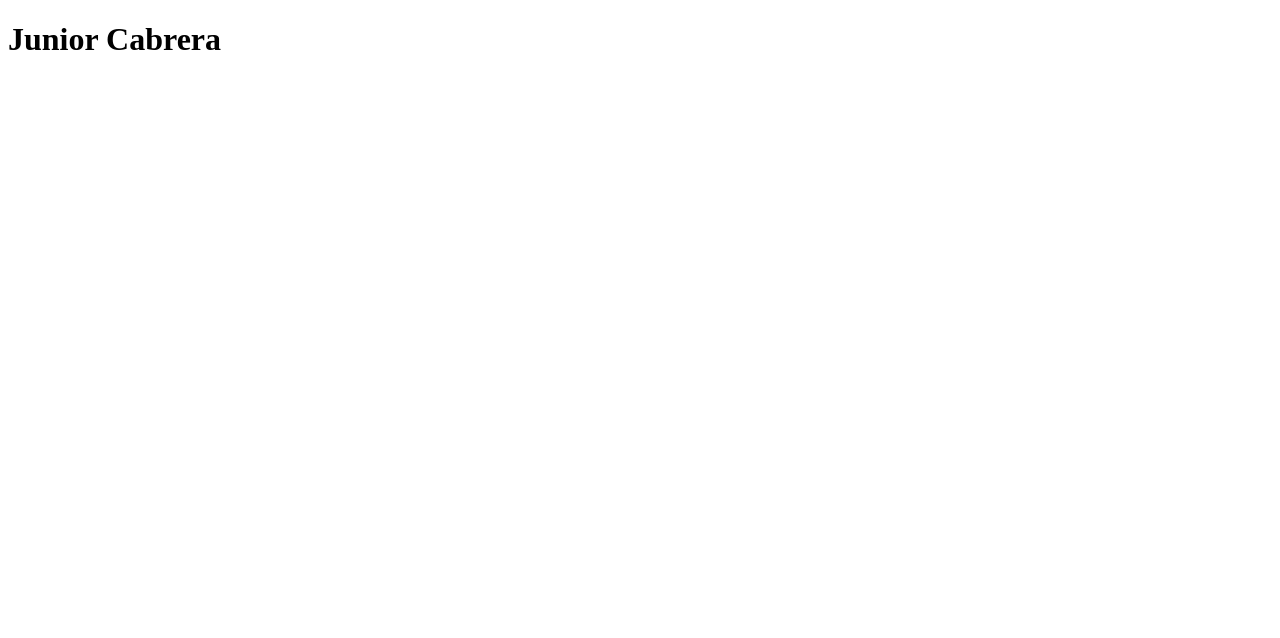
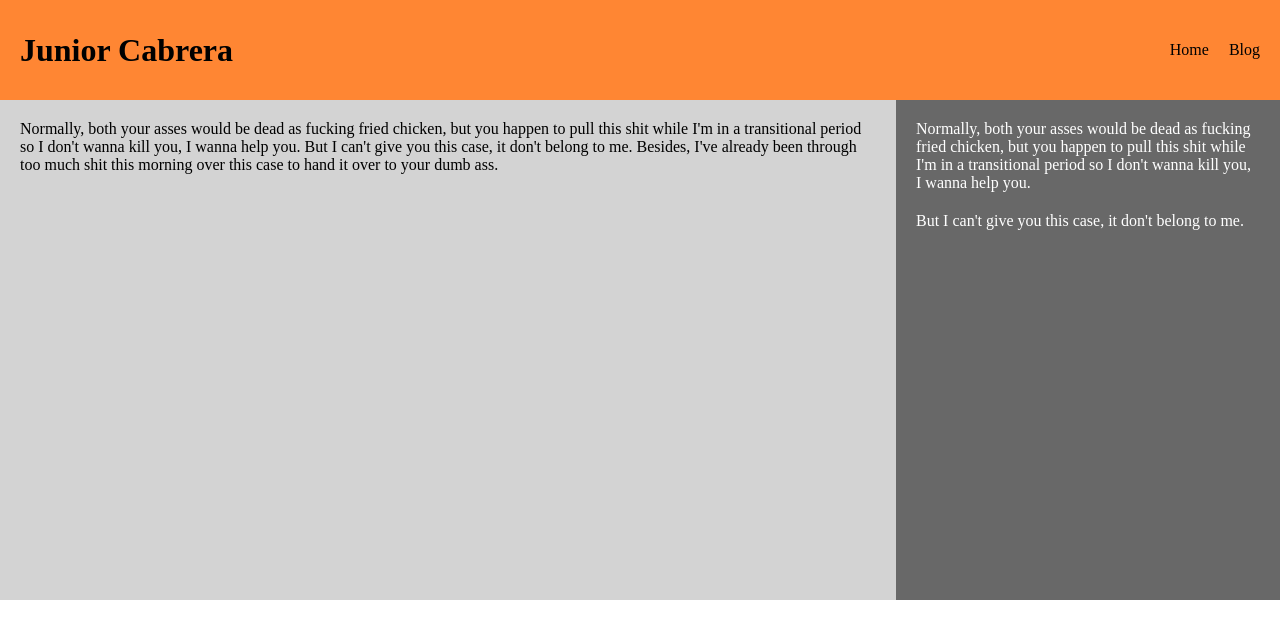
Before and after one commit to jucabrer-su/Lab-1, a plain HTML site: page index.html in a window 1280 px wide. Drawn offline with Linux system fonts and the light colour scheme.

Commit message:
added css stylesheet

```diff
--- a/index.html
+++ b/index.html
@@ -5,9 +5,38 @@
     <meta name="viewport" content="width=device-width, initial-scale=1.0">
     <meta http-equiv="X-UA-Compatible" content="ie=edge">
     <title>IST 363 Lab 1</title>
+
+    <link rel="stylesheet" href="style.css" />
 </head>
 <body>
-    <h1>Junior Cabrera</h1>
+    <div class="header">
+        <h1>Junior Cabrera</h1>
+        <ul>
+            <li>
+                <a href="index.html">Home</a>
+            </li>
+            <li>
+                <a href="blog.html">Blog</a>
+            </li>
+        </ul>
+    </div>
+
+
+    <div class="main">
+        <div class="content">
+            <p>Normally, both your asses would be dead as fucking fried chicken, but you happen to pull this shit while I'm in a transitional period so I don't wanna kill you, I wanna help you. But I can't give you this case, it don't belong to me. Besides, I've already been through too much shit this morning over this case to hand it over to your dumb ass.
+            </p>
+
+        </div>
+
+        <div class="sidebar">
+            <p> Normally, both your asses would be dead as fucking fried chicken, but you happen to pull this shit while I'm in a transitional period so I don't wanna kill you, I wanna help you.</p>
+            <p>But I can't give you this case, it don't belong to me. </p>
+
+        </div>
+
+
+    </div>
 
 </body>
 </html>
--- /dev/null
+++ b/style.css
@@ -0,0 +1,60 @@
+html{
+    margin: 0px;
+
+}
+
+body{
+    margin: 0px;
+}
+
+.header{
+    height: 60px;
+    line-height: 60px;
+    padding: 20px;
+    background-color: #ff8633;
+}
+
+ .header h1{
+    float: left;
+     margin: 0px;
+}
+
+.header ul{
+    float: right;
+    padding: 0;
+    margin: 0;
+    list-style-type: none;
+}
+
+.header li{
+    float: left;
+    margin-left: 20px;
+
+}
+
+a:link {
+    text-decoration: none;
+    color: #000000;
+
+}
+
+
+.content{
+   width: 70%;
+    float: left;
+    background-color: #d3d3d3;
+    min-height: 500px;
+}
+
+
+.sidebar{
+    width: 30%;
+    float: left;
+    background-color: #686868;
+    color: #ffffff;
+    min-height: 500px;
+}
+
+p{
+    margin: 20px;
+}
```
